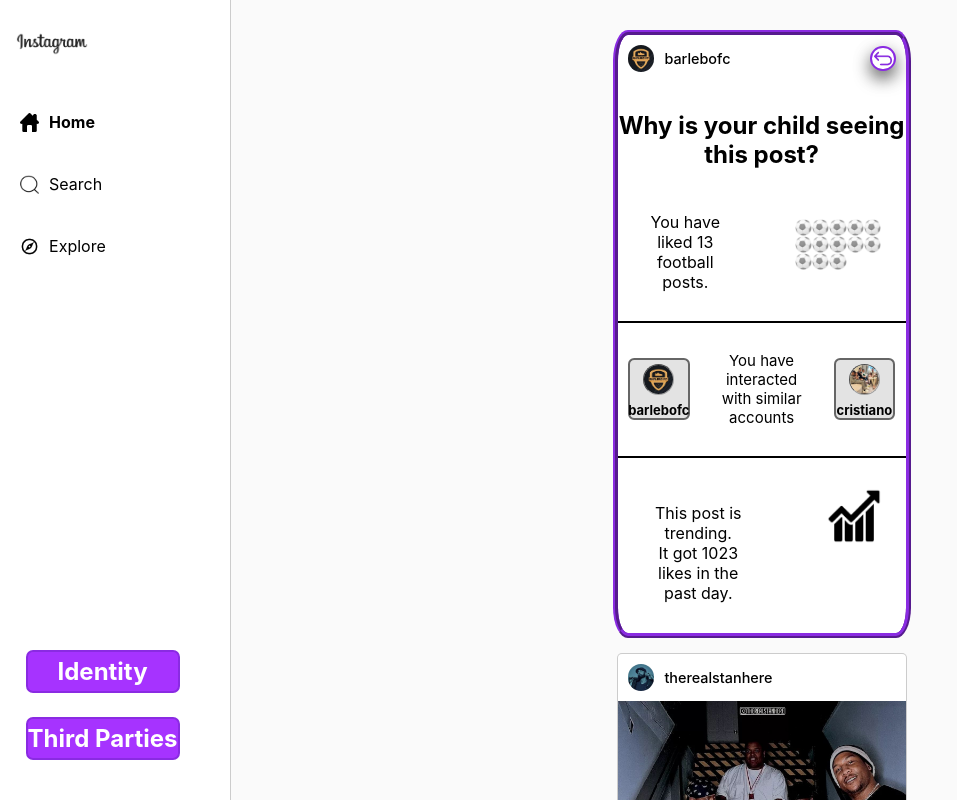
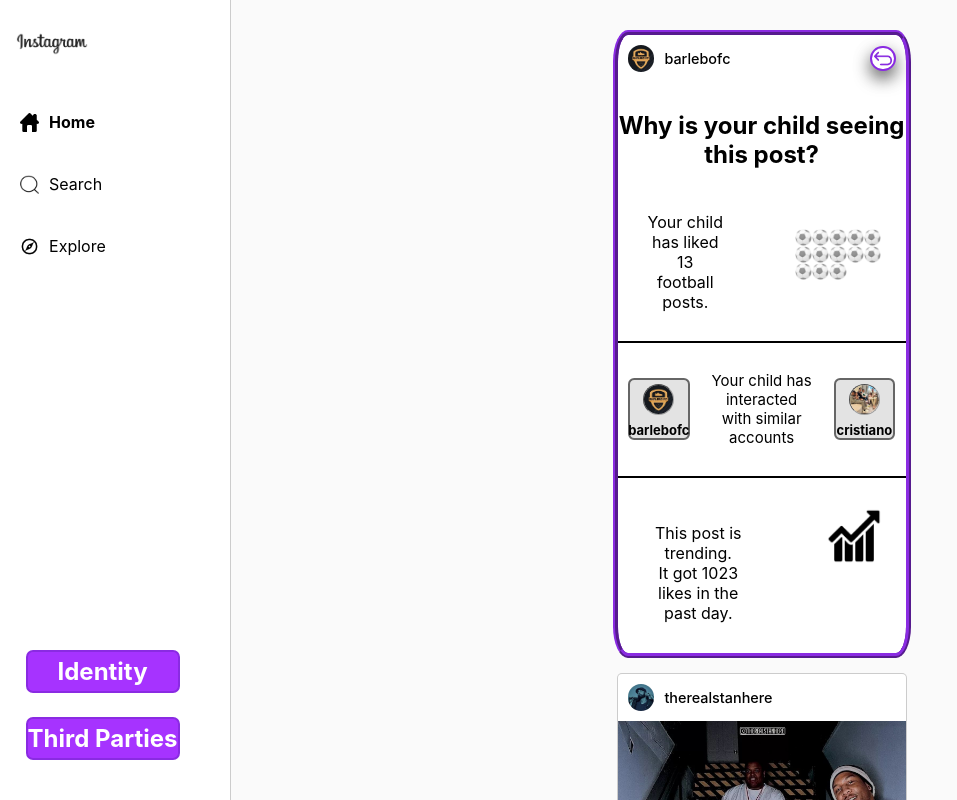
Before and after one commit to edizucar/instagram-clone, a React (Create React App) app: page / in a window 1280 px wide. Both pictures are taken after a click on the element 752 px from the left and 463 px from the top of the page. Shown: the top 800 px of the page, without its empty margins (0-957 px from the left). Built offline with nearby package versions, Linux system fonts and the light colour scheme.

Commit message:
Fixed pronouns

```diff
--- a/src/components/InteractionInformation.js
+++ b/src/components/InteractionInformation.js
@@ -9,7 +9,7 @@
     return (<div className="interactioninformation">
         <AccountProfile name={account_src} image={profile_picture_src}/>
         <div className="interactioninformation--link">
-            <p>You have interacted</p>
+            <p>Your child has interacted</p>
             {/* <img src={linked_icon} alt="link"></img> */}
             <p>with similar accounts</p>
         </div>
--- a/src/components/LikeInformation.js
+++ b/src/components/LikeInformation.js
@@ -10,7 +10,7 @@
 
     return (<div className="likeinformation">
         <div className="likeinformation--text">
-            <p>You have liked {count}{overflow}</p>
+            <p>Your child has liked {count}{overflow}</p>
             <p>{topic} posts.</p>
         </div>
 
```
